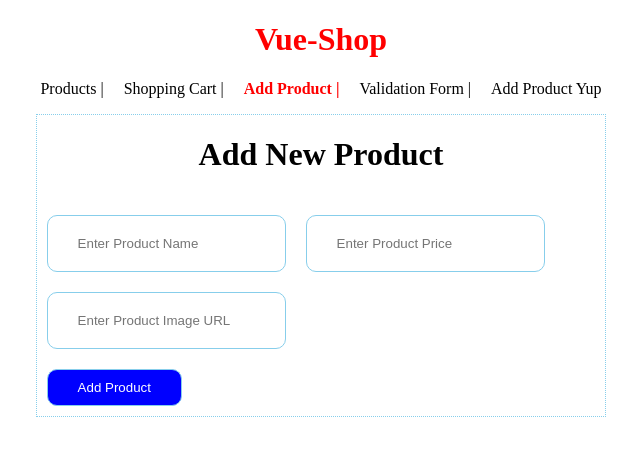
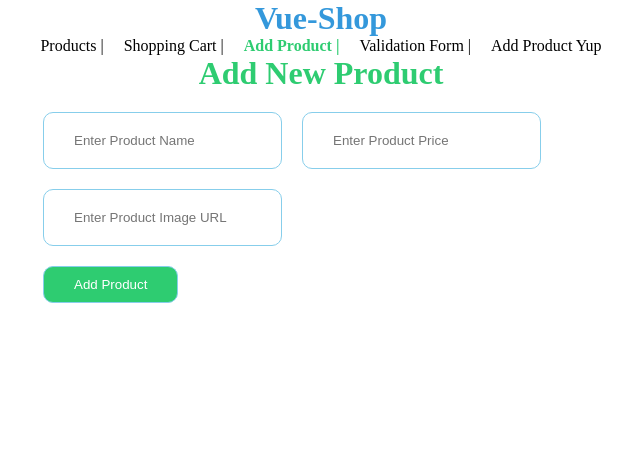
Before and after one commit to CNSakibBS-23/vue-shop, a Vue app: page / in a window 1280 px wide. Both pictures are taken after a click on the item "Add Product |". Shown: the top 456 px of the page, without its empty margins (319-959 px from the left). Built offline with nearby package versions, Linux system fonts and the light colour scheme; data requests are answered from the project's data file.

Commit message:
add global css file

```diff
--- a/package.json
+++ b/package.json
@@ -14,6 +14,7 @@
     "@primevue/themes": "^4.1.0",
     "axios": "^1.7.7",
     "pinia": "^2.2.4",
+    "primeicons": "^7.0.0",
     "primevue": "^4.1.0",
     "vee-validate": "^4.13.2",
     "vue": "^3.4.29",
--- a/public/db.json
+++ b/public/db.json
@@ -5,18 +5,6 @@
       "title": "Wireless Headphones",
       "price": 59.99,
       "image": "https://alflip.com/uploads/all/1698302125_JBL%20Tune%20510BT%20Wireless%20On-Ear%20Headphones.jpg"
-    },
-    {
-      "id": "2",
-      "title": "Bluetooth Speaker",
-      "price": 79.99,
-      "image": "https://adminapi.applegadgetsbd.com/storage/media/large/JBL-GO-4-Portable-Waterproof-Speaker-Black-4086.jpg"
-    },
-    {
-      "id": "3",
-      "title": "Smartphone Charger",
-      "price": 19.99,
-      "image": "https://img.global.news.samsung.com/global/wp-content/uploads/2020/06/Greener-Galaxy-Smartphone-Chargers_main5.jpg"
     },
     {
       "id": "4",
@@ -143,6 +131,20 @@
       "title": "Samsung",
       "price": 45,
       "image": "https://images.samsung.com/is/image/samsung/p6pim/bd/sm-m556blgdbng/gallery/bd-galaxy-m55-5g-sm-m556-sm-m556blgdbng-thumb-542626587?$344_344_PNG$"
+    },
+    {
+      "id": "9d3d",
+      "title": "Speaker",
+      "price": 45,
+      "image": "https://adminapi.applegadgetsbd.com/storage/media/large/JBL-GO-4-Portable-Waterproof-Speaker-Black-4086.jpg"
+    }
+  ],
+  "cart": [
+    {
+      "id": "1",
+      "title": "Wireless Headphones",
+      "price": 59.99,
+      "image": "https://alflip.com/uploads/all/1698302125_JBL%20Tune%20510BT%20Wireless%20On-Ear%20Headphones.jpg"
     }
   ]
 }
--- a/src/App.vue
+++ b/src/App.vue
@@ -28,9 +28,6 @@ const addToCart = (product: Product) => {
     cartItems.value.push({ ...product, quantity: 1 });
   }
 };
-const refreshProducts = () => {
-  productsRef.value?.fetchProducts();
-};
 </script>
 
 <template>
@@ -47,11 +44,7 @@ const refreshProducts = () => {
     </ul>
   </nav>
   <div class="container">
-    <router-view
-      :cartItems="cartItems"
-      @add-to-cart="addToCart"
-      @product-added="refreshProducts"
-    />
+    <router-view :cartItems="cartItems" @add-to-cart="addToCart" />
   </div>
 </template>
 
@@ -61,7 +54,7 @@ const refreshProducts = () => {
   justify-content: center;
   align-items: center;
   font: bold;
-  color: red;
+  color: var(--primary-color);
 }
 nav ul {
   list-style: none;
@@ -81,7 +74,7 @@ nav ul li a {
   font-weight: normal;
 }
 nav ul li a.router-link-exact-active {
-  color: red;
+  color: var(--secondary-color);
   font-weight: bold;
 }
 
--- a/src/api/index.ts
+++ b/src/api/index.ts
@@ -43,6 +43,7 @@ productApiHandler.interceptors.response.use(
 const ENDPOINTS = {
   fetchProducts: "/products",
   addProduct: "/products",
+  deleteProduct: (id: string) => `/products/${id}`,
 };
 
 export { productApiHandler, ENDPOINTS };
--- /dev/null
+++ b/src/assets/global.css
@@ -0,0 +1,35 @@
+:root {
+  --primary-color: #3498db;
+  --secondary-color: #2ecc71;
+  --font-size-base: 16px;
+  --font-size-lg: 18px;
+  --font-size-sm: 14px;
+
+  --max-width-sm: 640px;
+  --max-width-md: 768px;
+  --max-width-lg: 1024px;
+}
+
+* {
+  margin: 0;
+  padding: 0;
+}
+body {
+  font-size: var(--font-size-base);
+  color: var(--primary-color);
+}
+h1 {
+  color: var(--secondary-color);
+}
+
+@media (max-width: var(--max-width-sm)) {
+  body {
+    font-size: var(--font-size-sm);
+  }
+}
+
+@media (max-width: var(--max-width-lg)) {
+  body {
+    font-size: var(--font-size-lg);
+  }
+}
--- a/src/components/AddProduct.vue
+++ b/src/components/AddProduct.vue
@@ -124,7 +124,6 @@ const handleAddProduct = async (): Promise<void> => {
   align-items: center;
   gap: 10px;
   flex-direction: column;
-  border: 1px dotted skyblue;
 }
 .form-container input {
   padding: 20px 30px;
@@ -139,7 +138,7 @@ const handleAddProduct = async (): Promise<void> => {
   padding: 10px 30px;
   margin: 10px;
   color: white;
-  background-color: blue;
+  background-color: var(--secondary-color);
   border: 1px solid skyblue;
   border-radius: 10px;
   outline: none;
--- a/src/components/AddProductYup.vue
+++ b/src/components/AddProductYup.vue
@@ -90,7 +90,6 @@ const handleAddProduct = async (
   justify-content: center;
   align-items: center;
   padding: 20px;
-  border: 1px dotted skyblue;
 }
 
 .form-container h1 {
@@ -116,7 +115,7 @@ const handleAddProduct = async (
   padding: 10px 30px;
   margin-top: 20px;
   color: white;
-  background-color: blue;
+  background-color: var(--secondary-color);
   border: none;
   border-radius: 5px;
   font-size: 1rem;
--- a/src/components/Card.vue
+++ b/src/components/Card.vue
@@ -63,7 +63,7 @@ const addToCart = () => {
 }
 
 .card-button {
-  background-color: #4299e1;
+  background-color: var(--secondary-color);
   color: white;
   padding: 8px 16px;
   border: none;
--- a/src/components/Products.vue
+++ b/src/components/Products.vue
@@ -36,7 +36,7 @@ onMounted(() => {
 <style scoped>
 .product_title {
   font: bold;
-  color: tomato;
+  color: var(--secondary-color);
 }
 .products {
   padding: 10px;
--- a/src/components/ShoppingCart.vue
+++ b/src/components/ShoppingCart.vue
@@ -15,6 +15,11 @@
               ${{ (item.price * item.quantity).toFixed(2) }}
             </p>
           </div>
+          <!-- <i
+            class="pi pi-trash"
+            style="color: red"
+            @click="handleDelete(item.id)"
+          ></i> -->
         </div>
       </div>
 
@@ -46,9 +51,11 @@
 import { computed, readonly, ref } from "vue";
 import { defineProps, watch } from "vue";
 import { useToast } from "vue-toastification";
+import "primeicons/primeicons.css";
+import { useProductStore } from "@/stores/productStore";
 
 interface CartItem {
-  id: number;
+  id: string;
   title: string;
   price: number;
   image: string;
@@ -61,6 +68,7 @@ const coupon = ref("");
 const discount = ref(0);
 const isCouponApplied = ref(false);
 const toast = useToast();
+const productStore = useProductStore();
 
 const totalPrice = readonly(
   computed(() => {
@@ -76,6 +84,11 @@ const totalPrice = readonly(
 const discountedPrice = computed(() => {
   return totalPrice.value * (1 - discount.value);
 });
+
+const handleDelete = async (id: string) => {
+  await productStore.deleteProduct(id);
+  toast.success("Product deleted successfully!");
+};
 
 const handleAddCoupon = () => {
   if (coupon.value === "SAKIB10") {
--- a/src/main.ts
+++ b/src/main.ts
@@ -1,3 +1,4 @@
+import "./assets/global.css";
 import { createApp } from "vue";
 import Toast from "vue-toastification";
 import "vue-toastification/dist/index.css";
--- a/src/stores/productStore.ts
+++ b/src/stores/productStore.ts
@@ -3,6 +3,7 @@ import { productApiHandler, ENDPOINTS } from "@/api/index";
 import { ref } from "vue";
 
 interface Product {
+  id?: string;
   title: string;
   price: number;
   image: string;
@@ -36,5 +37,15 @@ export const useProductStore = defineStore("productStore", () => {
     }
   };
 
-  return { products, loading, error, fetchProducts, addProduct };
+  const deleteProduct = async (id: string) => {
+    try {
+      await productApiHandler.delete(`${ENDPOINTS.addProduct}/${id}`);
+      products.value = products.value.filter((product) => product.id !== id);
+    } catch (error: any) {
+      console.error("Error deleting product:", error);
+      error.value = "Failed to delete product";
+    }
+  };
+
+  return { products, loading, error, fetchProducts, addProduct, deleteProduct };
 });
```
Also changed, not shown: 1 other file (tests, documents, lock files or other folders).
